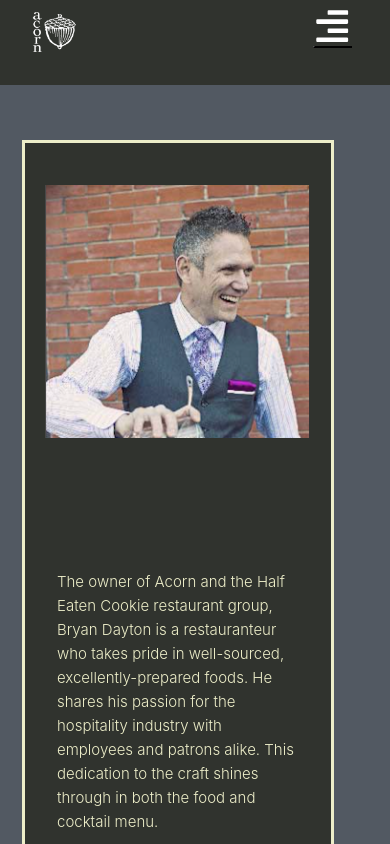
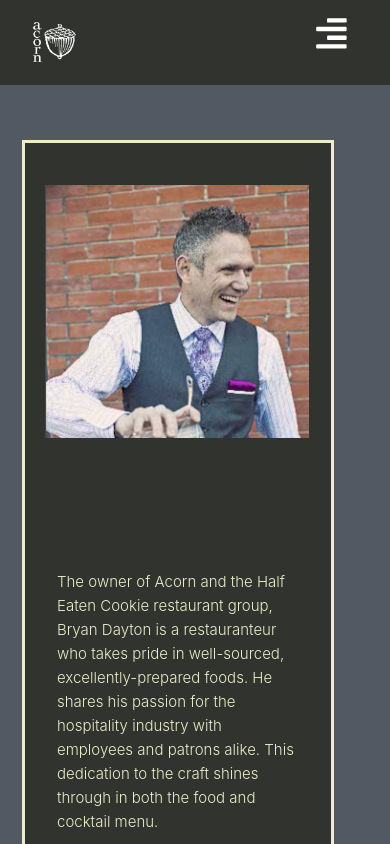
Before and after one commit to edisplay/acorn, a React (Create React App) app: page /about in a window 390 px wide. Shown: the top 844 px of the page. Built offline with nearby package versions, Linux system fonts and the light colour scheme; the HTML template or start-up script is replaced by a standard one; a web font is replaced by a local one.

Commit message:
mobile-nav

```diff
--- a/src/components/Mobilenav/Mobilenav.scss
+++ b/src/components/Mobilenav/Mobilenav.scss
@@ -28,6 +28,7 @@ li {
   margin-top: 10px;
   margin-right: 85.5vw;
   height: 40px;
+  margin-bottom: -5px;
 }
 
 .nav-links {
@@ -90,6 +91,7 @@ li {
     margin-right: 82.5vw;
     height: 40px;
     margin-top: 10px;
+    margin-bottom: -5px;
   }
 
   .nav-links {
@@ -153,6 +155,7 @@ li {
     margin-right: 81.5vw;
     height: 40px;
     margin-top: 10px;
+    margin-bottom: -5px;
   }
 
   .nav-links {
@@ -216,6 +219,7 @@ li {
     margin-right: 78.5vw;
     height: 40px;
     margin-top: 10px;
+    margin-bottom: -5px;
   }
 
   .nav-links {
@@ -279,6 +283,7 @@ li {
     margin-right: 75.5vw;
     height: 40px;
     margin-top: 10px;
+    margin-bottom: -5px;
   }
 
   .nav-links {
@@ -342,6 +347,7 @@ li {
     margin-right: 72.5vw;
     height: 40px;
     margin-top: 10px;
+    margin-bottom: -5px;
   }
 
   .nav-links {
@@ -405,6 +411,7 @@ li {
     margin-right: 69.5vw;
     height: 40px;
     margin-top: 10px;
+    margin-bottom: -5px;
   }
 
   .nav-links {
@@ -456,15 +463,14 @@ li {
   .nav-icon {
     color: white;
     background-color: #30332e;
-    font-size: 2.4rem;
-    margin-top: -20px;
+    font-size: 2.3rem;
   }
 
   .mobile-image {
     margin-right: 60.5vw;
     height: 40px;
-    margin-top: 0px;
-    margin-bottom: 5px;
+    margin-top: 10px;
+    margin-bottom: -5px;
   }
 
   .nav-links {
@@ -528,6 +534,7 @@ li {
     margin-right: 60.5vw;
     height: 40px;
     margin-top: 10px;
+    margin-bottom: -5px;
   }
 
   .nav-links {
```
